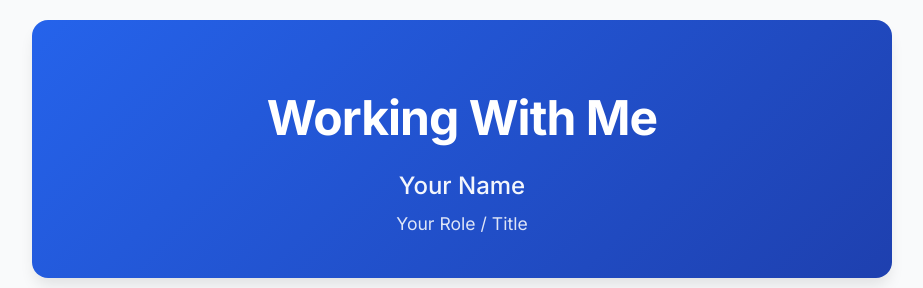
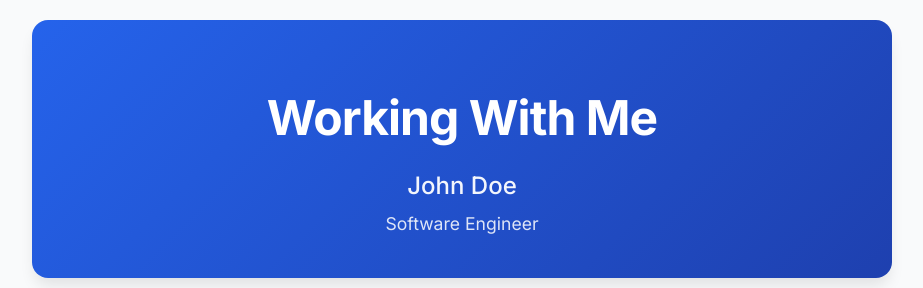
Before and after one commit to jprpich/github-actions-test, a plain HTML site: page app/index.html in a window 1280 px wide. Shown: the top 288 px of the page, without its empty margins (178-1101 px from the left). Drawn offline with Linux system fonts and the light colour scheme.

Commit message:
Update index.html with placeholder name and role for personalization

```diff
--- a/app/index.html
+++ b/app/index.html
@@ -14,8 +14,8 @@
         <!-- Header -->
         <header class="header">
             <h1 class="main-title">Working With Me</h1>
-            <p class="subtitle">Your Name</p>
-            <p class="role">Your Role / Title</p>
+            <p class="subtitle">John Doe</p>
+            <p class="role">Software Engineer</p>
         </header>
 
         <!-- Navigation -->
```
